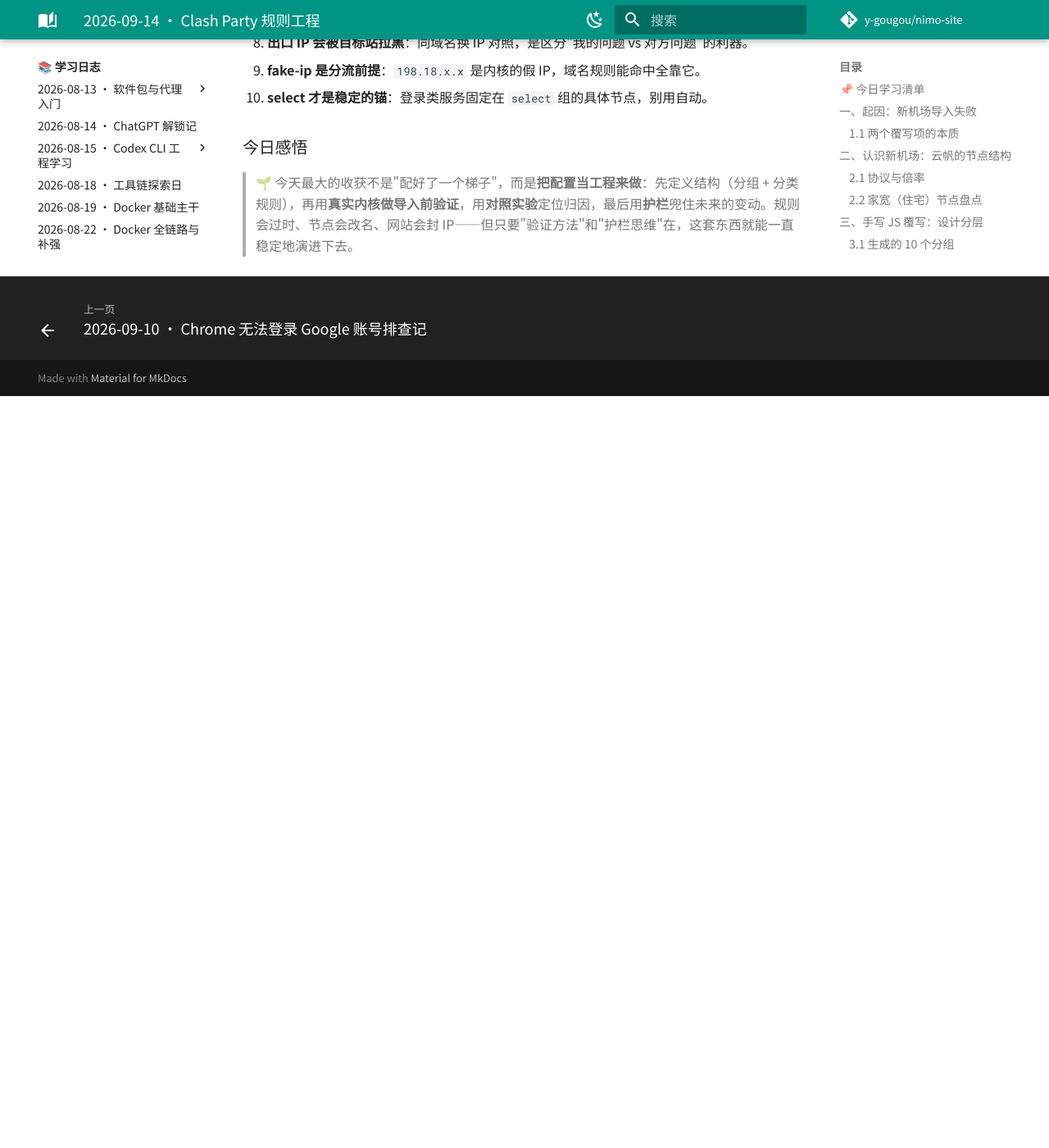
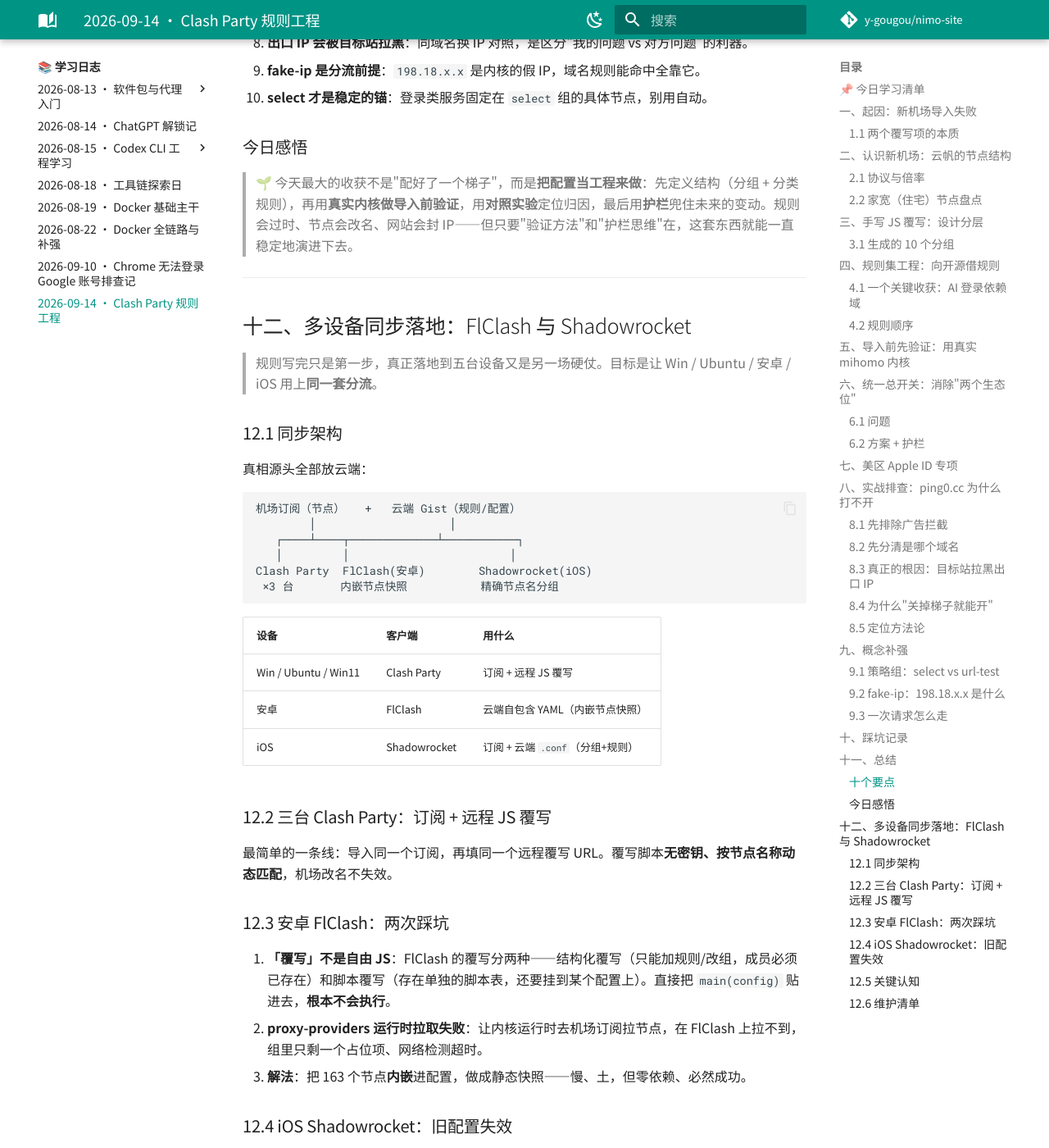
Before and after one commit to y-gougou/nimo-site, an MkDocs documentation site: the page built from docs/log/2026-09-14.md, in a window 1280 px wide and 1400 px high, scrolled down 11310 px. Shown: the whole window at 82% size. Built offline with MkDocs 1.6.1 and Material for MkDocs 9.7.7, drawn with Linux system fonts in a browser that asks for light colours; a script that is not in the unit is left out; comment, search, counter and statistics services are not loaded; before the commit the page ends 11793 px from its top, so only the background shows below that; some of the changed text lies outside the part shown.

Commit message:
日志: 09-14 补充五设备同步落地与 FlClash/Shadowrocket 跨端踩坑
- docs/log/2026-09-14.md 新增第十二章：五设备同步架构、FlClash 两次踩坑、Shadowrocket 旧配置失效与重写、跨端关键认知与维护清单
- docs/log/index.md 与 docs/index.md 同步更新 09-14 摘要

````diff
--- a/docs/log/2026-09-14.md
+++ b/docs/log/2026-09-14.md
@@ -378,3 +378,60 @@
 ### 今日感悟
 
 > 🌱 今天最大的收获不是"配好了一个梯子"，而是**把配置当工程来做**：先定义结构（分组 + 分类规则），再用**真实内核做导入前验证**，用**对照实验**定位归因，最后用**护栏**兜住未来的变动。规则会过时、节点会改名、网站会封 IP——但只要"验证方法"和"护栏思维"在，这套东西就能一直稳定地演进下去。
+
+---
+
+## 十二、多设备同步落地：FlClash 与 Shadowrocket
+
+> 规则写完只是第一步，真正落地到五台设备又是另一场硬仗。目标是让 Win / Ubuntu / 安卓 / iOS 用上**同一套分流**。
+
+### 12.1 同步架构
+
+真相源头全部放云端：
+
+```
+机场订阅（节点）   +   云端 Gist（规则/配置）
+        │                    │
+   ┌────┴────┬─────────────┴───────────┐
+   │         │                        │
+Clash Party  FlClash(安卓)        Shadowrocket(iOS)
+ ×3 台       内嵌节点快照           精确节点名分组
+```
+
+| 设备 | 客户端 | 用什么 |
+|------|--------|--------|
+| Win / Ubuntu / Win11 | Clash Party | 订阅 + 远程 JS 覆写 |
+| 安卓 | FlClash | 云端自包含 YAML（内嵌节点快照） |
+| iOS | Shadowrocket | 订阅 + 云端 `.conf`（分组+规则） |
+
+### 12.2 三台 Clash Party：订阅 + 远程 JS 覆写
+
+最简单的一条线：导入同一个订阅，再填同一个远程覆写 URL。覆写脚本**无密钥、按节点名称动态匹配**，机场改名不失效。
+
+### 12.3 安卓 FlClash：两次踩坑
+
+1. **「覆写」不是自由 JS**：FlClash 的覆写分两种——结构化覆写（只能加规则/改组，成员必须已存在）和脚本覆写（存在单独的脚本表，还要挂到某个配置上）。直接把 `main(config)` 贴进去，**根本不会执行**。
+2. **proxy-providers 运行时拉取失败**：让内核运行时去机场订阅拉节点，在 FlClash 上拉不到，组里只剩一个占位项、网络检测超时。
+3. **解法**：把 163 个节点**内嵌**进配置，做成静态快照——慢、土，但零依赖、必然成功。
+
+### 12.4 iOS Shadowrocket：旧配置失效
+
+旧配置还在用**旧机场的节点名**，外加一条链式住宅 socks5；换机场后节点名全部失效 → 链式断 → 体验崩。
+
+新配置三处改动：
+1. 去掉链式，直接走新机场自带的**美国住宅节点**；
+2. 分组用**精确节点名**（美国家宽 / 香港 / 日本 / 学术 / 流媒体 / 通讯）；
+3. 规则按域名分流，`FINAL` 兜底到首页手动选的节点。
+
+### 12.5 关键认知
+
+- **不同客户端对同一 mihomo 特性的支持不一致**：JS 覆写、proxy-providers 在 FlClash 上都不是"开箱即用"。
+- 跨端同步时，**最稳的不是"运行时动态拉取"，而是"提前生成好的静态配置"**。
+- 再次印证：**「配置一样」≠「行为一样」**，每个客户端实现细节都不同。
+
+### 12.6 维护清单
+
+- 机场改节点名/加节点 → 电脑端订阅自动更新；**安卓 / iOS 的静态快照要重新生成**。
+- 改规则 → 只改云端覆写一处，电脑端更新即生效；快照端再重新生成。
+
+---
--- a/docs/log/index.md
+++ b/docs/log/index.md
@@ -63,6 +63,6 @@
 
 ### 09-14 · Clash Party 规则工程：换机场 + 全量分流
 
-> 旧覆写残留导致新机场导入失败 → 重写 JS 覆写：动态匹配节点、29 个 mrs 规则集分六类、导入前用真实 mihomo 内核校验、合并重叠总开关、美区 Apple 走家宽；最后用临时内核 + 换出口 IP 的对照实验定位 ping0.cc 被目标站拉黑。
+> 旧覆写残留导致新机场导入失败 → 重写 JS 覆写：动态匹配节点、29 个 mrs 规则集分六类、导入前用真实 mihomo 内核校验、合并重叠总开关、美区 Apple 走家宽；用临时内核 + 换出口 IP 的对照实验定位 ping0.cc 被目标站拉黑。同日把同一套分流落地到五台设备（Clash Party×3 / FlClash / Shadowrocket），踩过 FlClash「覆写≠自由 JS」与「proxy-providers 拉取失败」、Shadowrocket「换机场节点名失效」三个跨端坑。
 
 - [2026-09-14 · Clash Party 规则工程：换机场 + 全量分流](2026-09-14.md)
````
Also changed, not shown: docs/index.md (+1 -1 lines).
